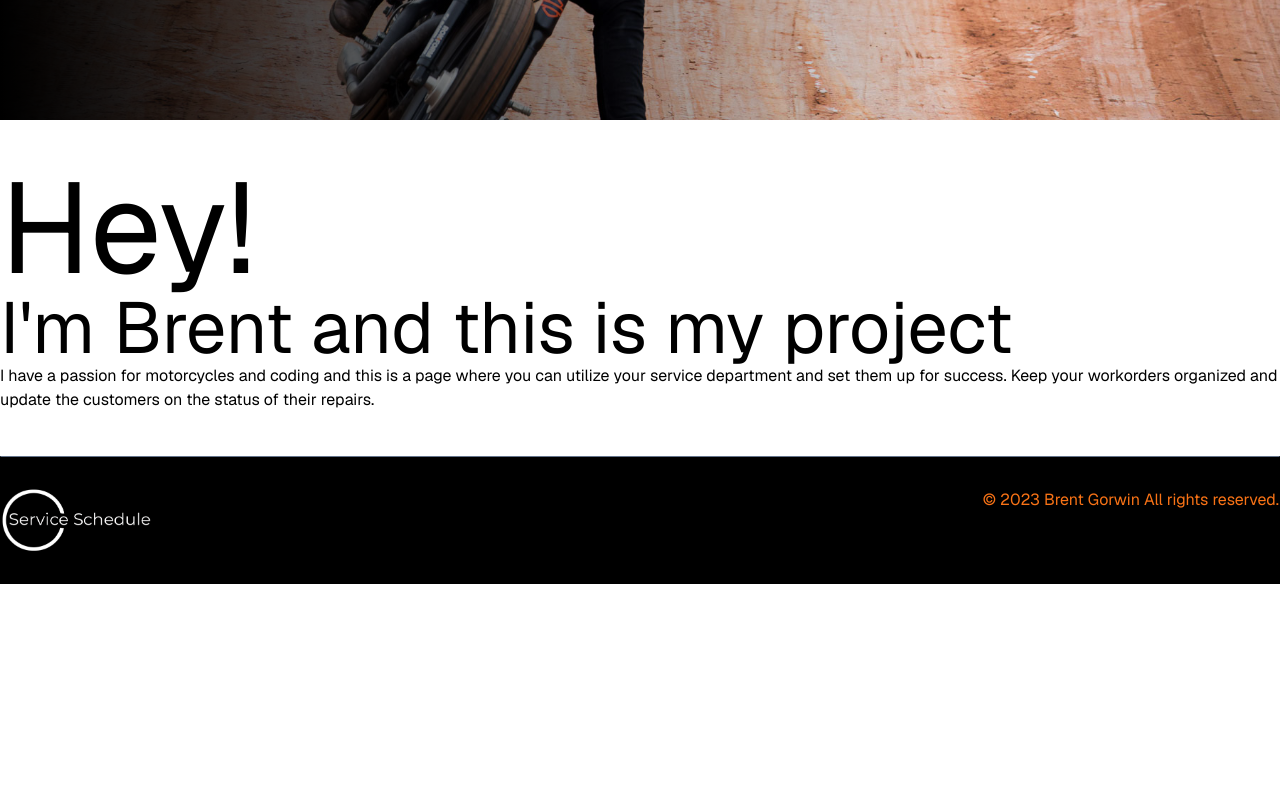
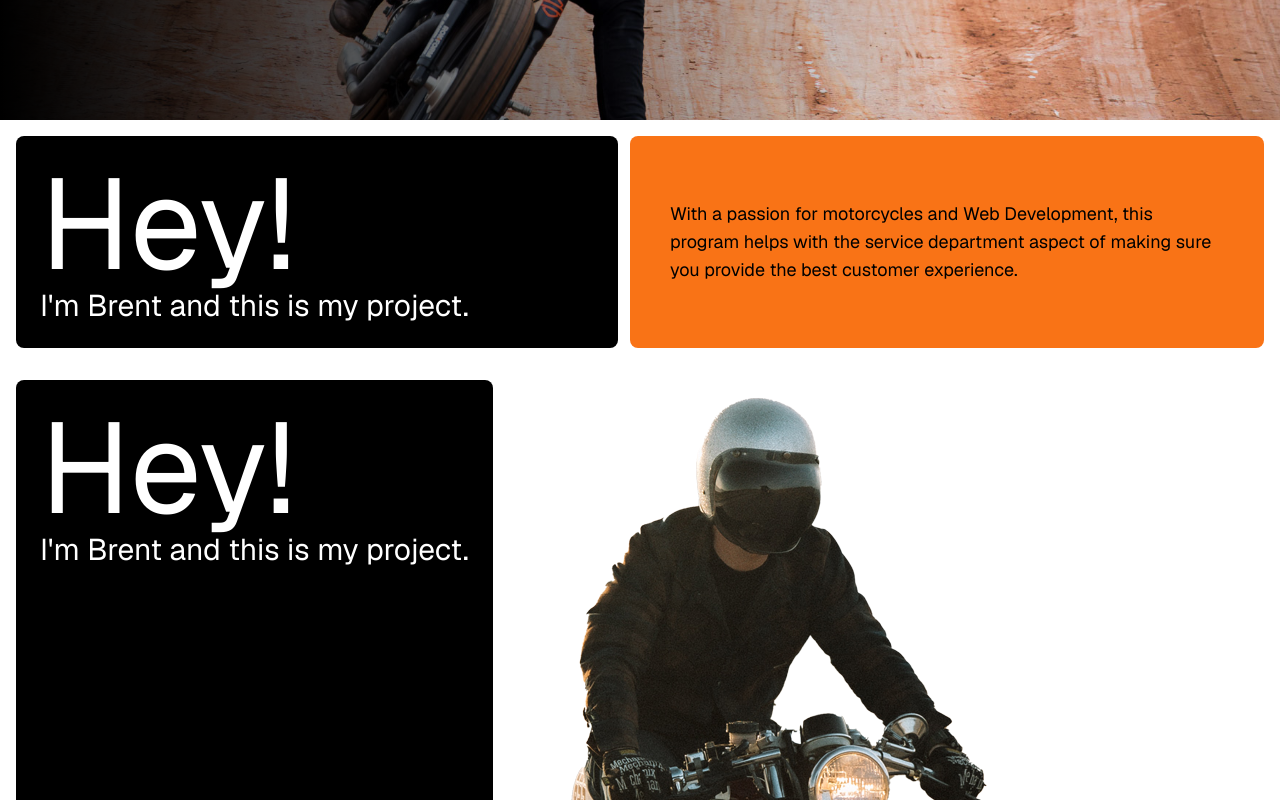
Before and after one commit to bgorwin/service-schedule, a Next.js app: page /about in a window 1280 px wide. Shown: the part 520-1320 px from the top of the page. Before the commit the page ends 1104 px from the top, so only its background shows below. Built offline with nearby package versions, Linux system fonts and the light colour scheme.

Commit message:
Working on the About page and added an image and flex layout design. Still working on this and will adjust later.

```diff
--- a/app/about/page.jsx
+++ b/app/about/page.jsx
@@ -1,19 +1,39 @@
 import React from 'react';
+import Image from 'next/image'
 import Hero from "../../components/Hero";
 
 export default function About () {
     return (
         <div>
             <Hero heading="About Me" image="about-img" buttonText="Back to home page" buttonLink="/" />
-            <div className="container mx-auto flex py-11">
-                <div className="flex flex-row">
-                    <div className="flex-flex-col">
-                        <span className="text-9xl">Hey!</span>
-                        <h2 className="text-7xl">I'm Brent and this is my project</h2>
-                        <p>I have a passion for motorcycles and coding and this is a page where you can utilize your service department and set them up for success. Keep your workorders organized and update the customers on the status of their repairs.</p>
+            <div class="container mx-auto p-4">
+                <div class="flex flex-col md:flex-row lg:flex-row xl:flex-row gap-3">
+                    <div class="flex-1 bg-black rounded-lg p-6">
+                        <h1 className="text-2xl md:text-5xl lg:text-9xl text-white">Hey! <span className="block text-5xl md:text-3xl sm:text-2xl">I'm Brent and this is my project.</span></h1>
+                    </div>
+
+                    <div class="flex-1 bg-orange-500 rounded-lg flex items-center justify-center ps-10 pe-10">
+                        <p className="text-lg">With a passion for motorcycles and Web Development, this program helps with the service department aspect of making sure you provide the best customer experience.</p>
                     </div>
                 </div>
+            </div>
 
+            <div class="container mx-auto p-4">
+                <div class="flex flex-col md:flex-row lg:flex-row xl:flex-row gap-3">
+                    <div class="flex-3 bg-black rounded-lg p-6">
+                        <h1 className="text-2xl md:text-5xl lg:text-9xl text-white">Hey! <span className="block text-5xl md:text-3xl sm:text-2xl">I'm Brent and this is my project.</span></h1>
+                    </div>
+
+                    <div class="flex-2  rounded-lg flex items-center justify-center">
+                        <Image
+                            src="/images/spencer-davis-HZTveSqEkRQ-unsplash.png"
+                            alt="Motorcycle rider"
+                            width={500}
+                            height={500}
+                            layout="responsive"
+                        />
+                    </div>
+                </div>
             </div>
 
             <div>
--- a/next.config.js
+++ b/next.config.js
@@ -1,7 +1,7 @@
 /** @type {import('next').NextConfig} */
 const nextConfig = {
 	experimental: {
-		serverActions: true,
+		// serverActions: true,
 	},
 };
 
```
Also changed, not shown: public/images/spencer-davis-HZTveSqEkRQ-unsplash.png (added).
